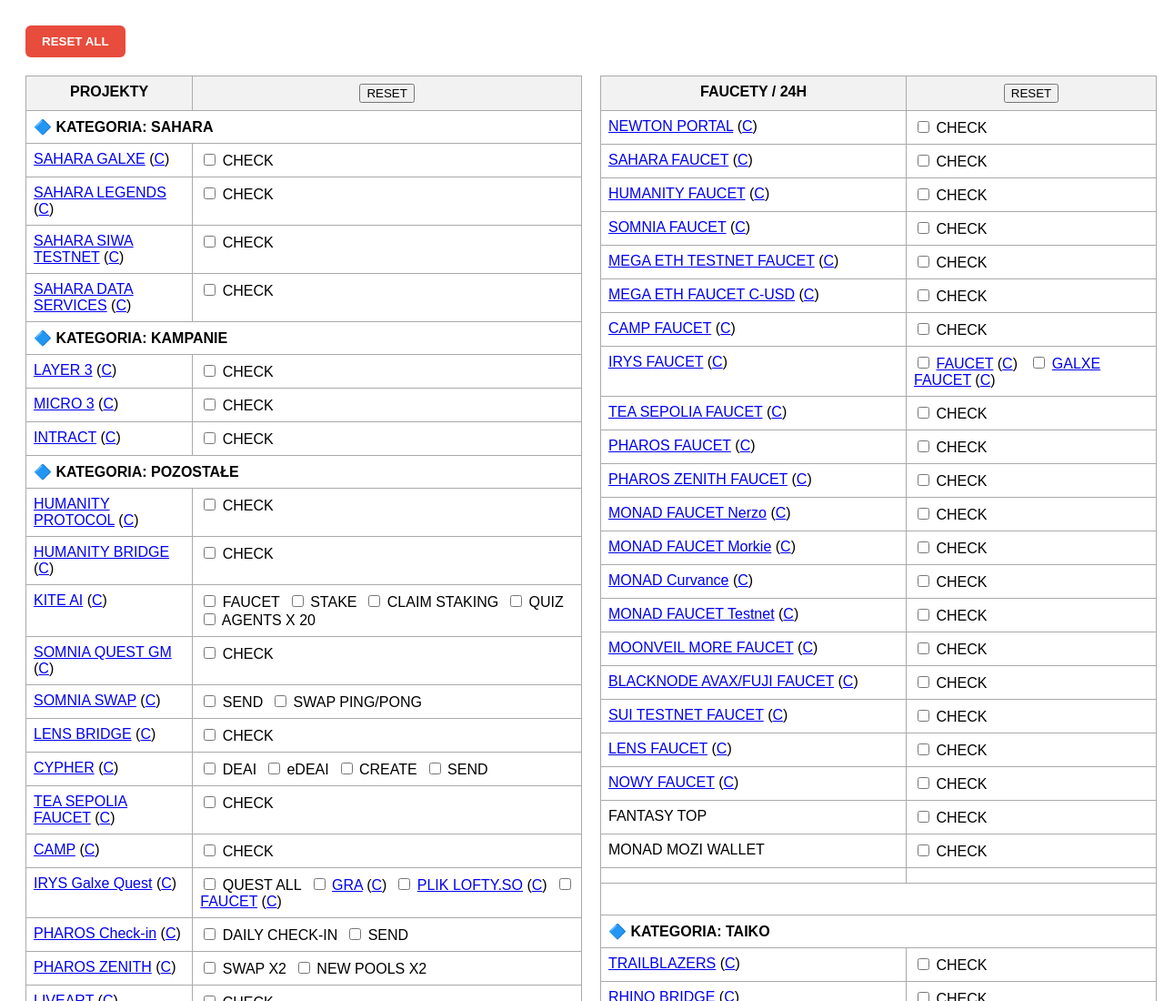
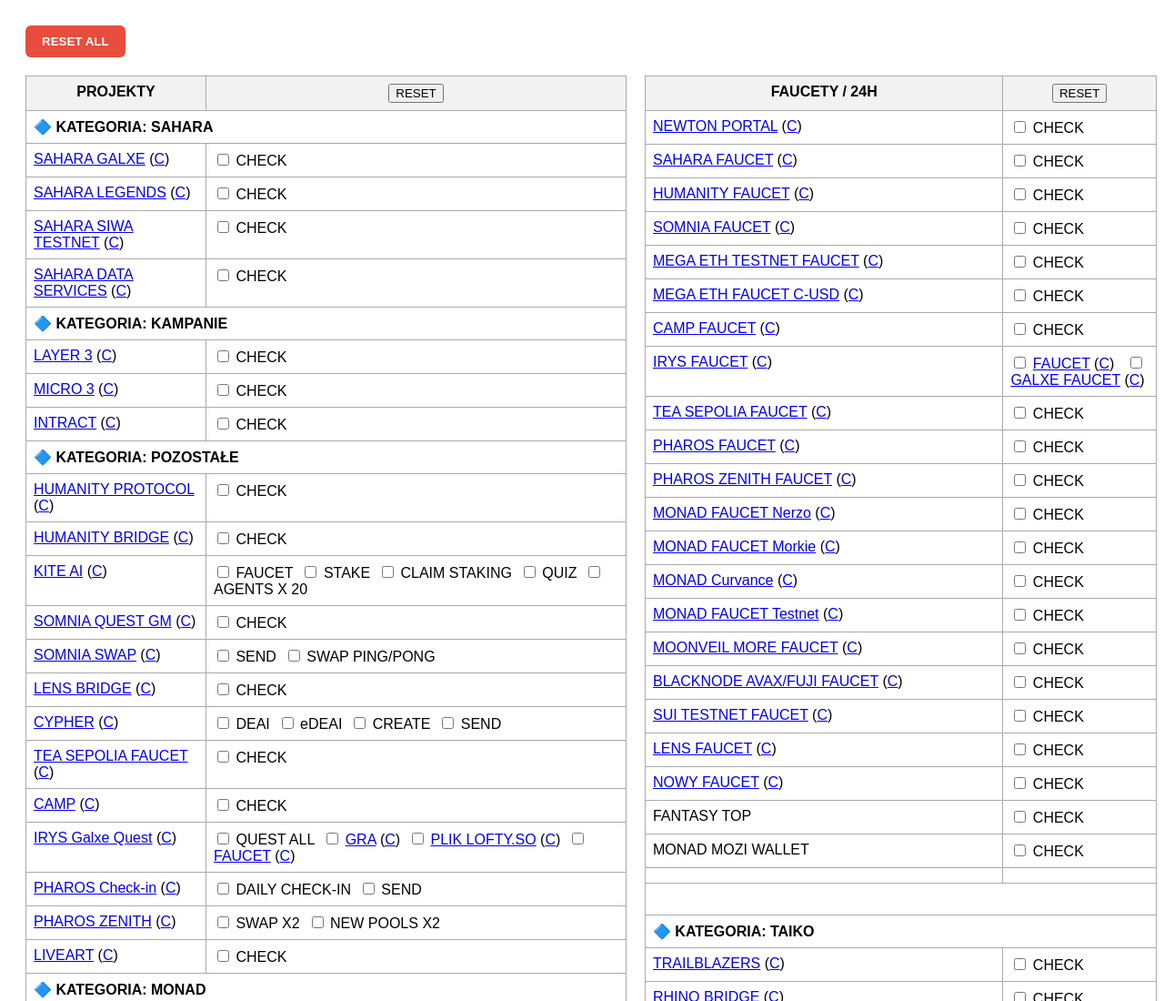
Before and after one commit to Katgoc88/CHECK, a plain HTML site: page index.html in a window 1280 px wide. Shown: the top 1100 px of the page at 91% size. Drawn offline with Linux system fonts and the light colour scheme.

Commit message:
Update index.html

```diff
--- a/index.html
+++ b/index.html
@@ -21,14 +21,14 @@
       align-items: flex-start; /* ✅ tabele będą równe tylko od góry */
     }
 
-    /* Tabela projektów – lewa, szersza (50%) */
+    /* Tabela projektów – lewa, szersza (54%) */
     .tables-container table:first-of-type {
-      flex: 0 0 50%;
-    }
-
-    /* Tabela faucetów – prawa, węższa (50%) */
+      flex: 0 0 54%;
+    }
+
+    /* Tabela faucetów – prawa, węższa (46%) */
     .tables-container table:last-of-type {
-      flex: 0 0 50%;
+      flex: 0 0 46%;
     }
 
     /* Wspólne ustawienia dla obu tabel */
@@ -67,12 +67,12 @@
     /* Nadpisanie tylko dla tabeli FAUCETY */
     .faucets-table td:first-child,
     .faucets-table th:first-child {
-      width: 45%;
+      width: 30%;
     }
 
     .faucets-table td:last-child,
     .faucets-table th:last-child {
-      width: 55%;
+      width: 70%;
     }
 
     /* Przycisk RESET ALL */
```
